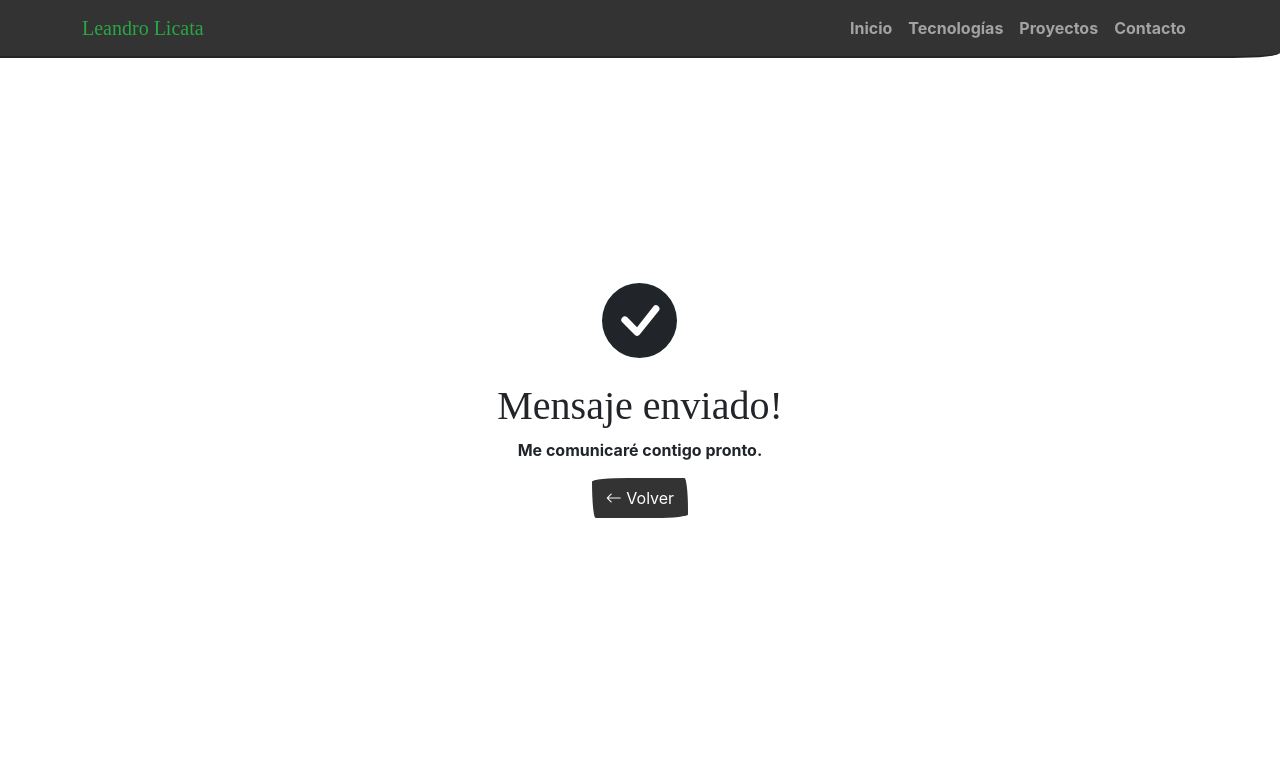
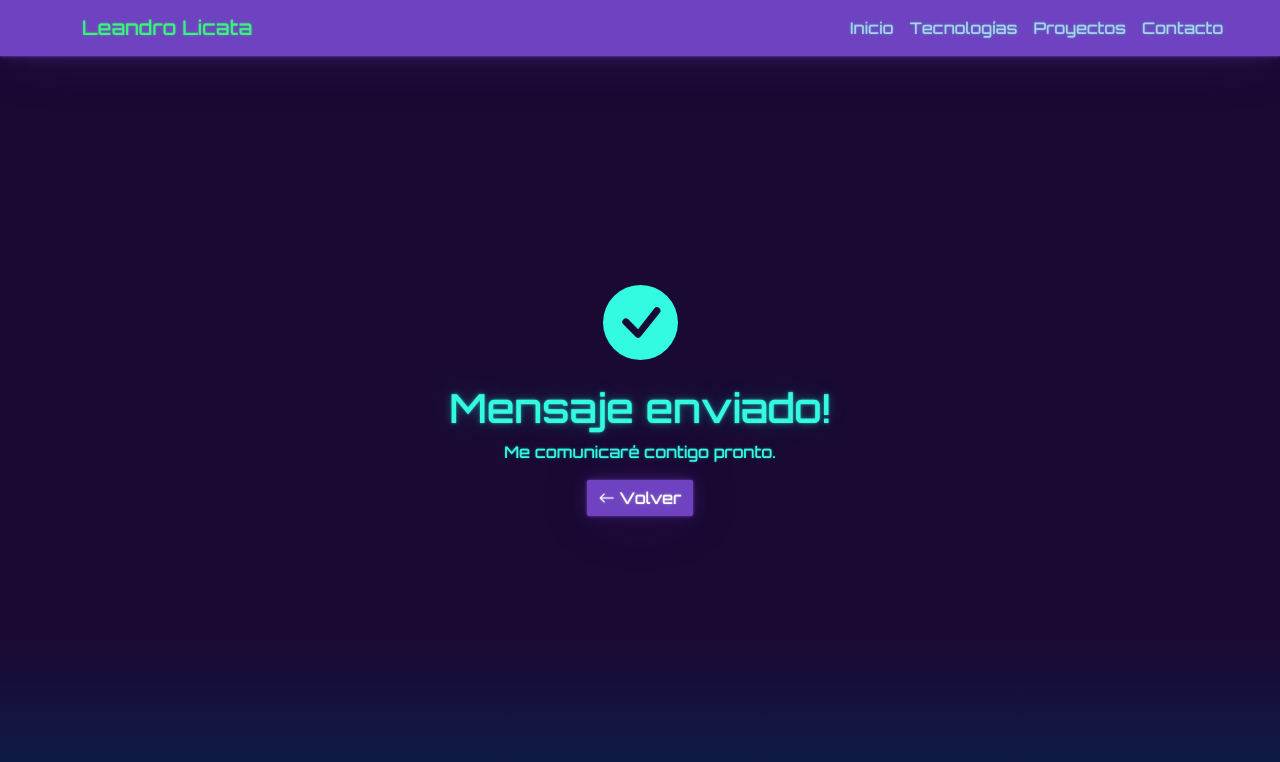
Before and after one commit to LeandroLicata/Portfolio, a Next.js app: page /success in a window 1280 px wide. Shown: the top 762 px of the page. Built offline with nearby package versions, Linux system fonts and the light colour scheme; a web font is replaced by a local one.

Commit message:
back to normal

```diff
--- a/src/components/Home.jsx
+++ b/src/components/Home.jsx
@@ -9,7 +9,7 @@ export default function Home() {
             <a
               href="/LeandroLicata-CV.pdf"
               download
-              className="btn btn-outline-dark mb-5"
+              className="btn btn-outline-light mb-5"
             >
               Descargar CV
             </a>
--- a/src/pages/_app.js
+++ b/src/pages/_app.js
@@ -2,7 +2,7 @@ import { useEffect } from "react";
 import "@/styles/globals.css";
 import Layout from "@/components/Layout";
 import "bootstrap/dist/css/bootstrap.min.css";
-import "bootswatch/dist/sketchy/bootstrap.min.css";
+import "bootswatch/dist/vapor/bootstrap.min.css";
 import "bootstrap-icons/font/bootstrap-icons.css";
 
 export default function App({ Component, pageProps }) {
--- a/src/styles/globals.css
+++ b/src/styles/globals.css
@@ -1,6 +1,7 @@
 @import url("https://fonts.googleapis.com/css2?family=Orbitron:wght@500&display=swap");
 
 body {
+  font-family: "Orbitron", sans-serif;
   min-height: 100vh;
 }
 
@@ -9,7 +10,7 @@ body {
 }
 
 .text-name {
-  /* font-family: "Orbitron", sans-serif; */
+  font-family: "Orbitron", sans-serif;
   /* font-size: 5em; */
   text-align: center;
   text-shadow: 0 0 5px #00ff9f, 0 0 10px #00ff9f, 0 0 15px #00ff9f,
@@ -19,7 +20,7 @@ body {
 }
 
 .download-button {
-  /* font-family: "Orbitron", sans-serif; */
+  font-family: "Orbitron", sans-serif;
   font-size: 1.2em;
   padding: 10px 20px;
   border: none;
@@ -43,7 +44,7 @@ body {
 }
 
 .text-description {
-  /* font-family: "Orbitron", sans-serif; */
+  font-family: "Orbitron", sans-serif;
   color: #d600ff;
   text-shadow: 0 0 10px #d600ff, 0 0 20px #d600ff, 0 0 30px #d600ff,
     0 0 40px #d600ff, 0 0 50px #d600ff, 0 0 60px #d600ff, 0 0 70px #d600ff;
@@ -61,9 +62,9 @@ body {
     0 0 70px #001eff, 0 0 80px #001eff, 0 0 100px #001eff, 0 0 150px #001eff;
 }
 
-/* .font {
+.font {
   font-family: "Orbitron", sans-serif;
-} */
+}
 
 .no-decoration {
   text-decoration: none;
```
